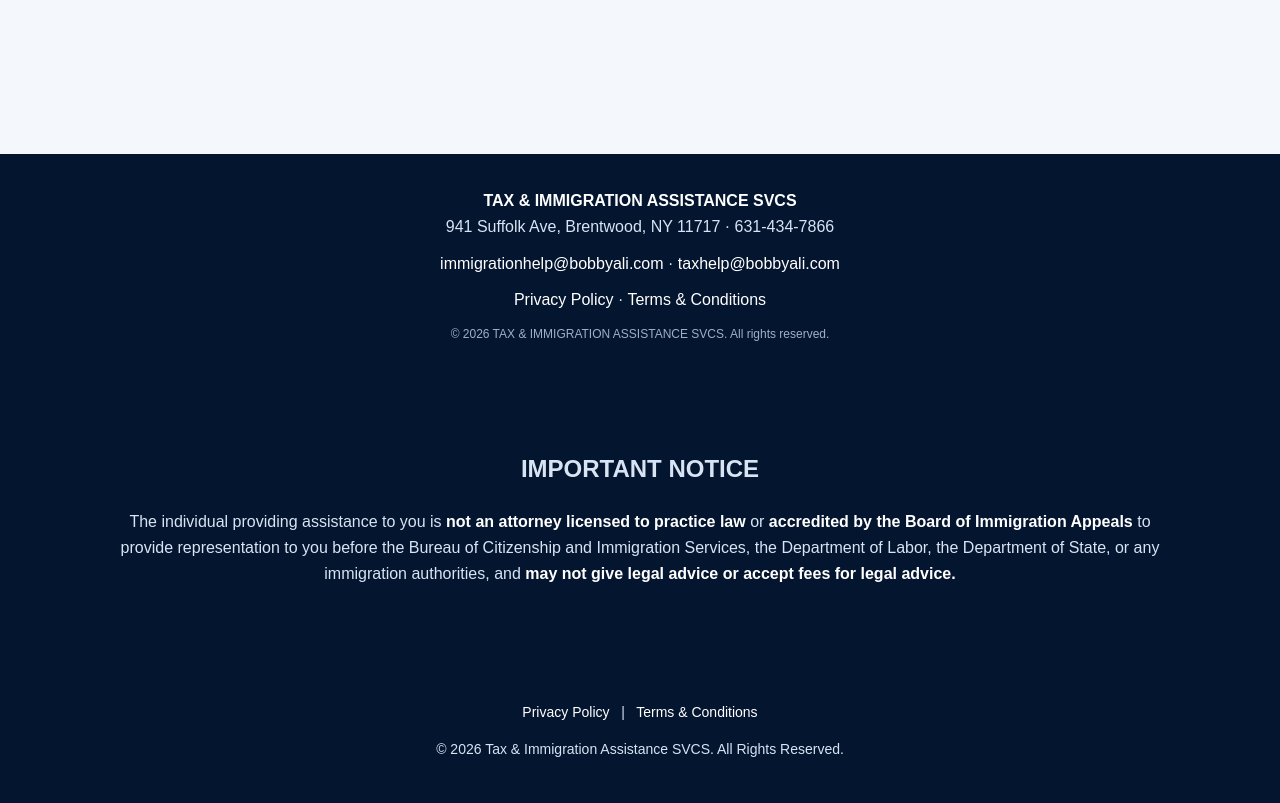
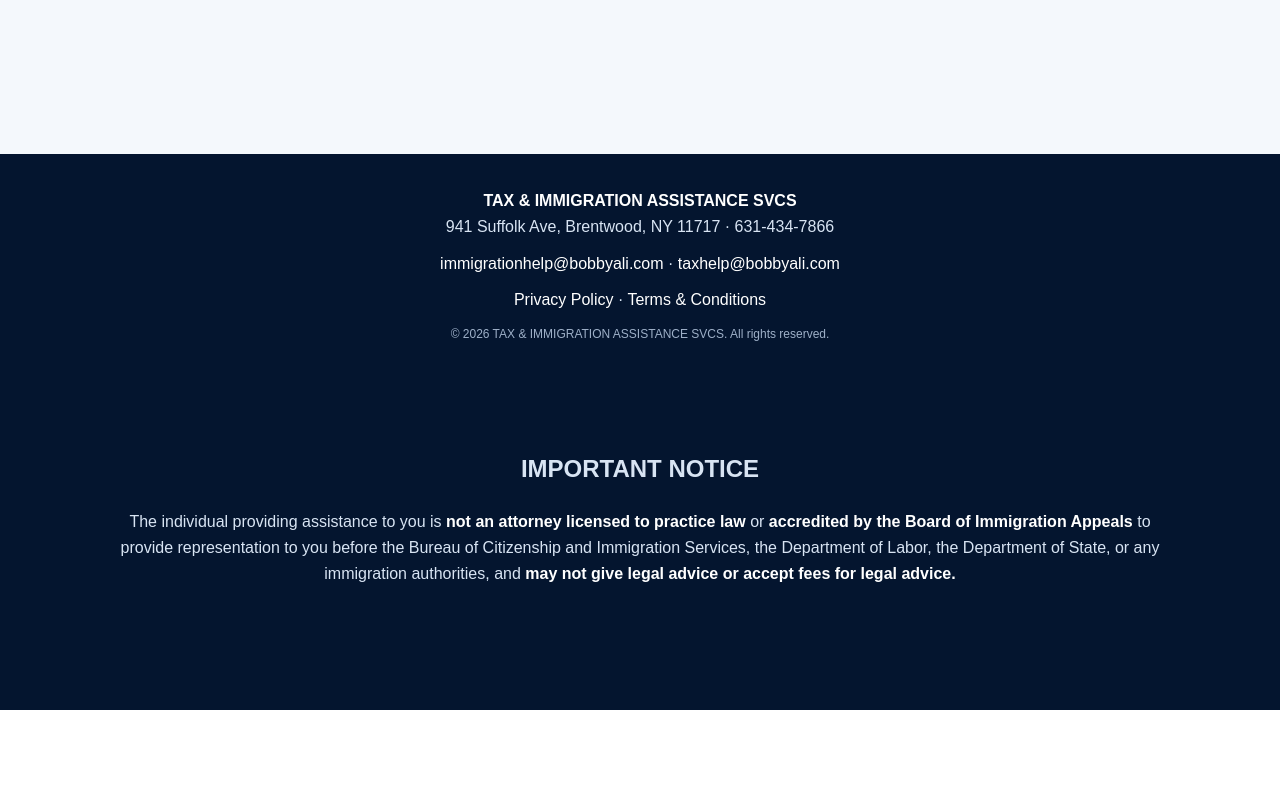
Before and after one commit to bobbyali941/tax-immigration-assistance, a plain HTML site: page index.html in a window 1280 px wide. Shown: the part 3467-4270 px from the top of the page. After the commit the page ends 4177 px from the top, so only its background shows below. Drawn offline with Linux system fonts and the light colour scheme.

Commit message:
Update index.html

```diff
--- a/index.html
+++ b/index.html
@@ -79,9 +79,4 @@ footer{background:#04152f;color:#d8e4f3;text-align:center;padding:34px 20px}foot
     <strong>may not give legal advice or accept fees for legal advice.</strong>
   </p>
 </section>
-<footer style="text-align:center; padding:25px 15px; font-size:14px;">
-  <a href="privacy-policy.html">Privacy Policy</a>
-  &nbsp; | &nbsp;
-  <a href="terms-and-conditions.html">Terms & Conditions</a>
-  <p>© 2026 Tax & Immigration Assistance SVCS. All Rights Reserved.</p>
 </footer></body></html>
```
